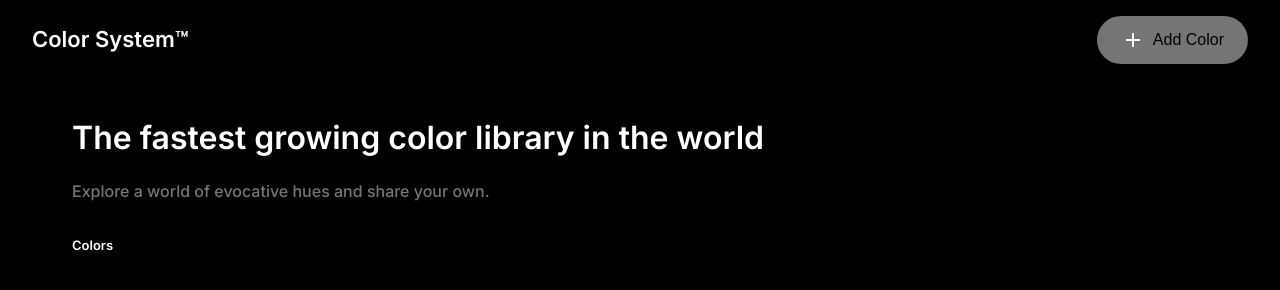
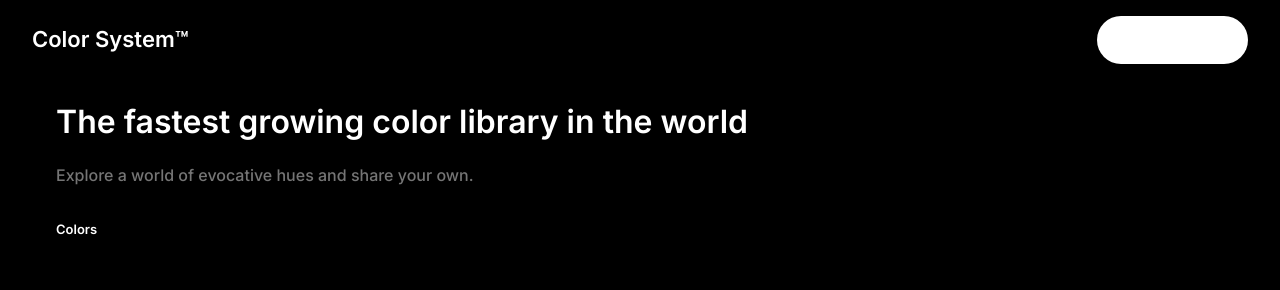
Before and after one commit to langamitch/colors, a plain HTML site: page index.html in a window 1280 px wide. Drawn offline with Linux system fonts and the light colour scheme; no server answers.

Commit message:
Update index.css

```diff
--- a/index.css
+++ b/index.css
@@ -51,8 +51,8 @@ body {
 }
 
 .add-color-btn {
-  background-color: #757575;
-  color: black;
+  background-color: #fff;
+  color:white;
   border: none;
   display: flex; /* Use flexbox for layout */
   align-items: center; /* Vertically center icon and text */
@@ -105,7 +105,7 @@ body {
 main {
   max-width: 1200px;
   margin: 0 auto;
-  padding: 2rem;
+  padding: 1rem;
 }
 
 h1,
```
